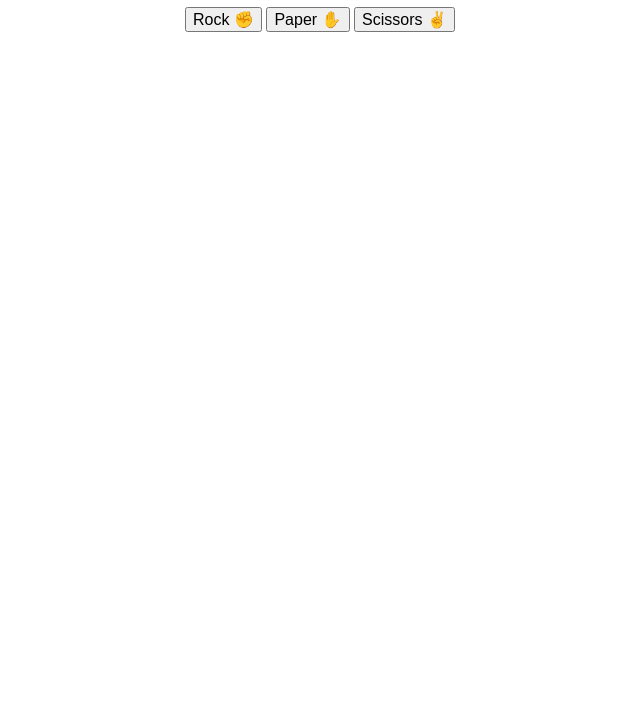
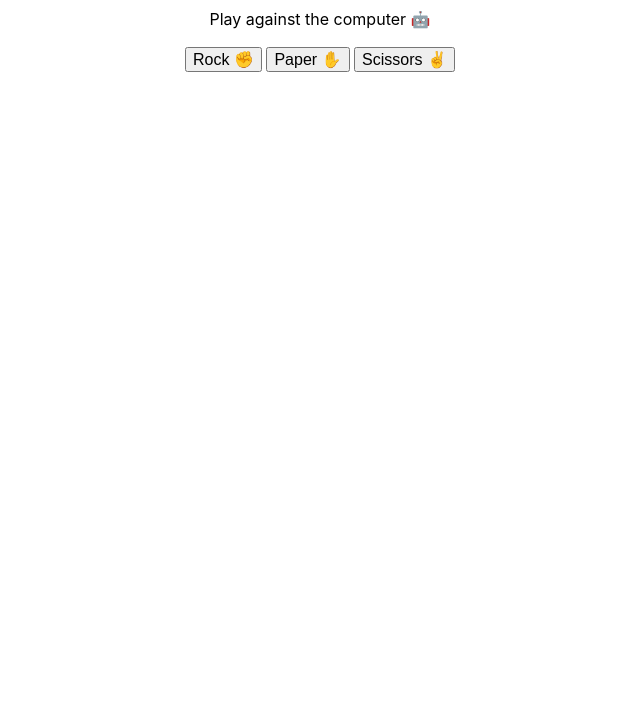
Before and after one commit to kieranbarker/rock-paper-scissors, a plain HTML site: page index.html in a window 1280 px wide. Shown: the part 76-800 px from the top of the page, without its empty margins (320-960 px from the left). Drawn offline with Linux system fonts and the light colour scheme.

Commit message:
Add "play against computer" message

```diff
--- a/index.html
+++ b/index.html
@@ -3,7 +3,7 @@
   <head>
     <meta charset="utf-8">
     <meta name="viewport" content="width=device-width, initial-scale=1">
-    <meta name="description" content="The classic hand game, implemented with vanilla JS.">
+    <meta name="description" content="Play rock paper scissors against the computer!">
     <title>Rock Paper Scissors</title>
     <link rel="apple-touch-icon" sizes="180x180" href="apple-touch-icon.png">
     <link rel="icon" type="image/png" sizes="32x32" href="favicon-32x32.png">
@@ -12,6 +12,8 @@
   </head>
   <body>
     <h1>Rock Paper Scissors</h1>
+
+    <p>Play against the computer 🤖</p>
 
     <div id="app">
       <button type="button" data-choice="rock">Rock</button>
```
